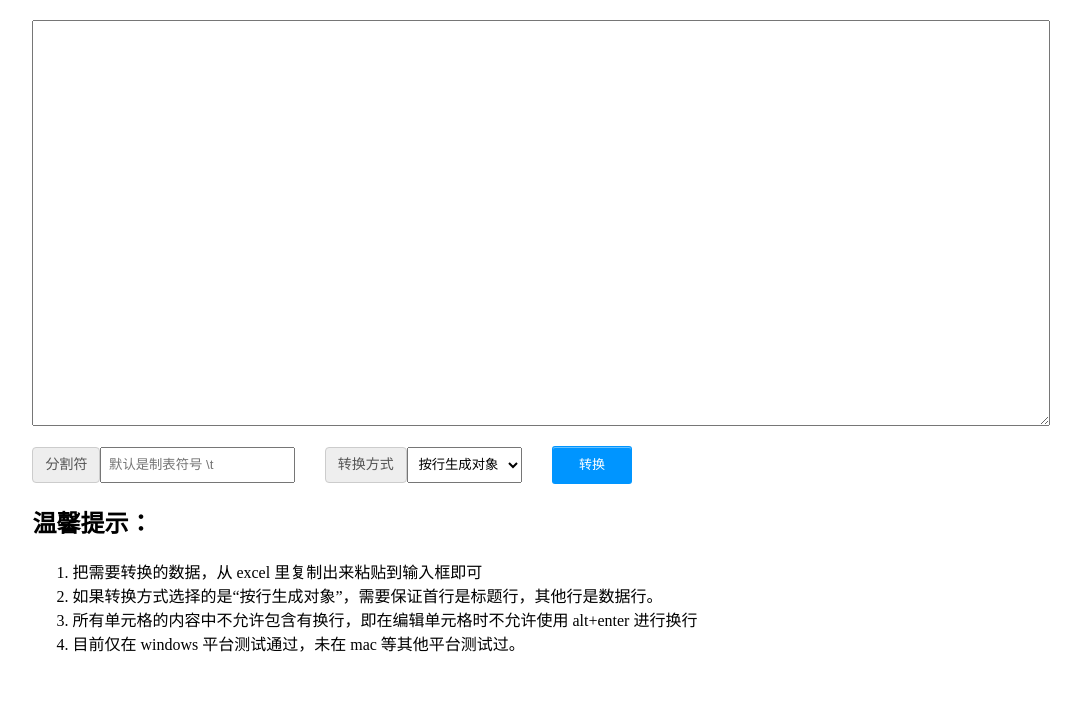
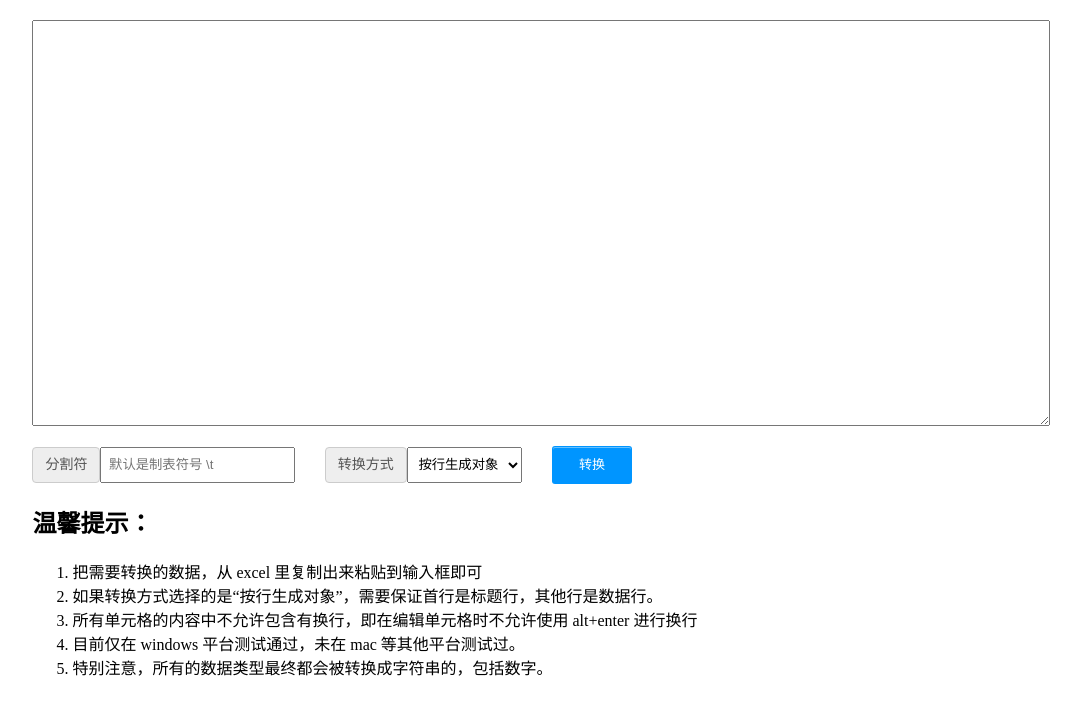
Before and after one commit to zhanyuzhang/tool-kit, a website: page excel2json/index.html in a window 1280 px wide. Shown: the whole page, without its empty margins (102-1183 px from the left). Drawn offline with Linux system fonts and the light colour scheme.

Commit message:
feat(src): 修改 tips

```diff
--- a/excel2json/index.html
+++ b/excel2json/index.html
@@ -91,6 +91,9 @@
       <li>
         目前仅在 windows 平台测试通过，未在 mac 等其他平台测试过。
       </li>
+      <li>
+        特别注意，所有的数据类型最终都会被转换成字符串的，包括数字。
+      </li>
     </ol>
   </div>
   <script src="./index.js"></script>
```
